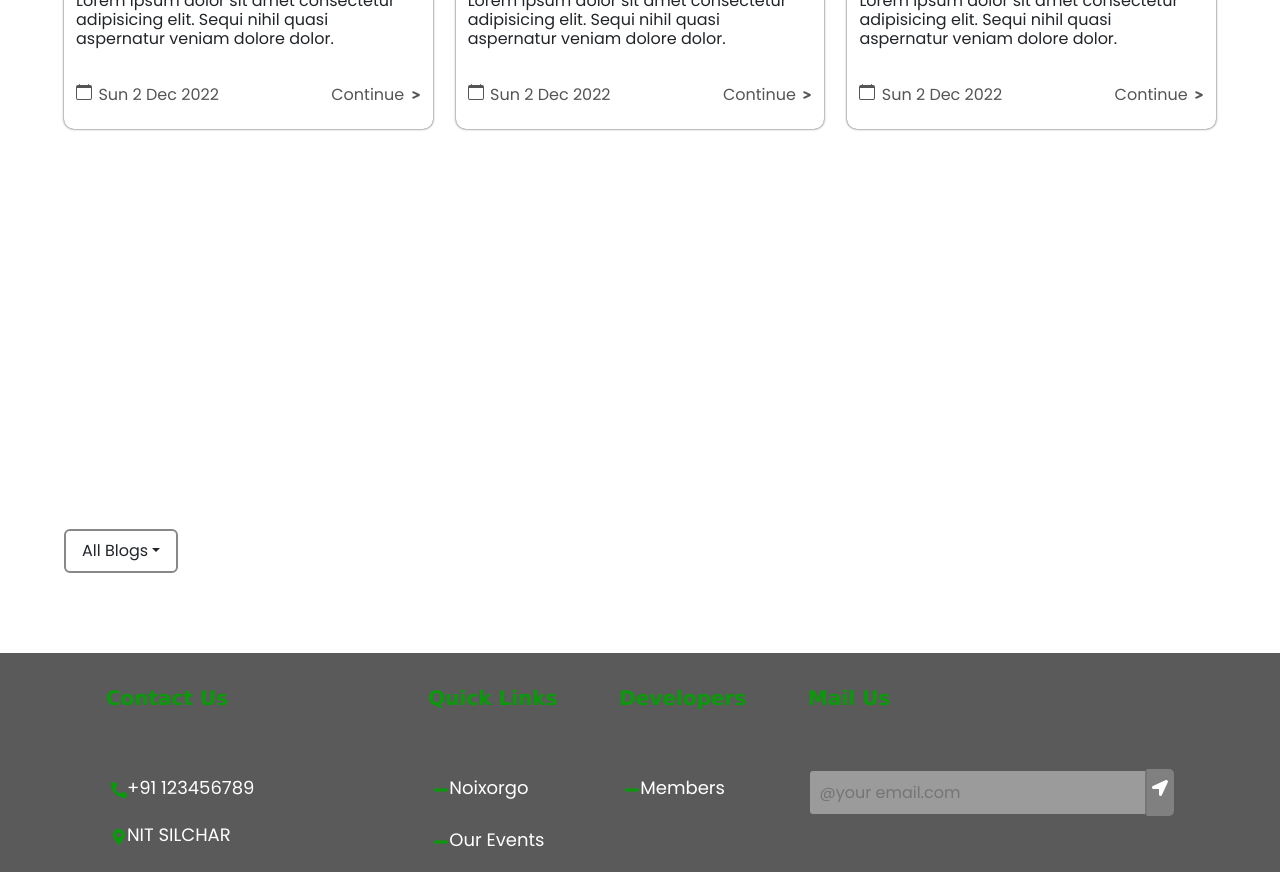
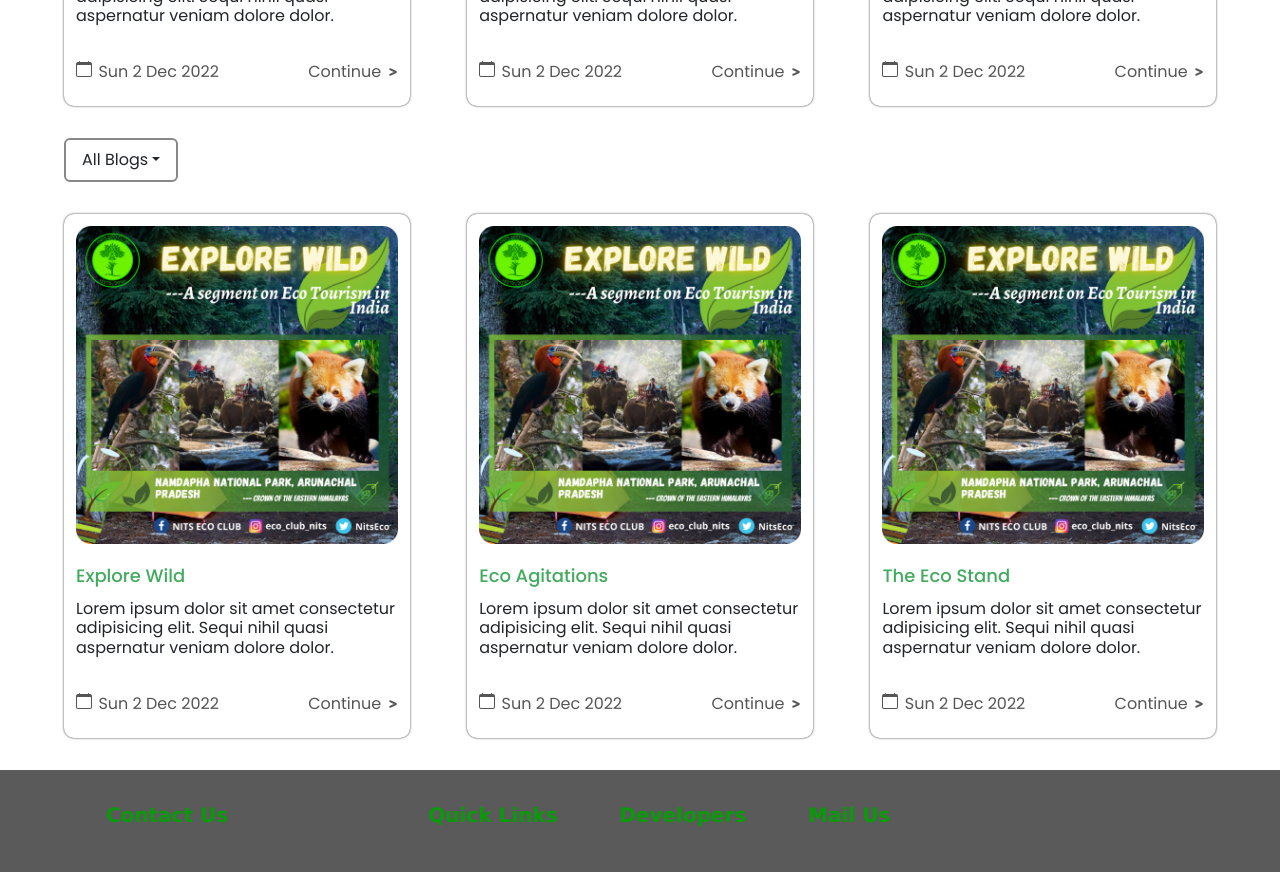
Before and after one commit to parthaxntn/Eco-club-website, a React (Create React App) app: page /blogs in a window 1280 px wide. Shown: the part 880-1752 px from the top of the page. Built offline with nearby package versions, Linux system fonts and the light colour scheme.

Commit message:
FIX: Blogs page fixed

```diff
--- a/src/pages/Blog/Blog.css
+++ b/src/pages/Blog/Blog.css
@@ -46,11 +46,11 @@
 .blog-list {
   display: flex;
   justify-content: space-between;
-  margin-bottom: 50vh;
+  margin-bottom: 2rem;
 }
 
 .blog-indi {
-  width: 32%;
+  width: 30%;
   padding: 1.5vh;
   /* background-color: red; */
   box-shadow: 0 0 0.1375rem;
@@ -253,7 +253,7 @@
   }
 }
 .dropdown {
-  margin-bottom: 5rem;
+  margin-bottom: 2rem;
 }
 .dropdown button {
   background: none;
--- a/src/pages/Blog/Blog.jsx
+++ b/src/pages/Blog/Blog.jsx
@@ -115,6 +115,31 @@ const Blog = () => {
               </li>
             </ul>
           </div>
+          <div className="blog-list">
+            {Blogdata.map((item) => {
+              return (
+                <div className="blog-indi" key={item.id}>
+                  <img src={item.img} alt={item.title} />
+                  <h4 className="blog-indi-title">{item.title}</h4>
+                  <h5 className="blog-cont-short">{item.content}</h5>
+
+                  <div className="date-continue">
+                    <div className="bsca">
+                      <BsCalendar />{" "}
+                      <h5 className="greaterthan date-blog-pub">{item.date}</h5>
+                    </div>
+
+                    <Link to={`/blog/${item.id}`}>
+                      <div className="bsca">
+                        <h4> Continue </h4>
+                        <FaGreaterThan size={10} className="greaterthan" />
+                      </div>
+                    </Link>
+                  </div>
+                </div>
+              );
+            })}
+          </div>
         </div>
       </div>
     </>
```
